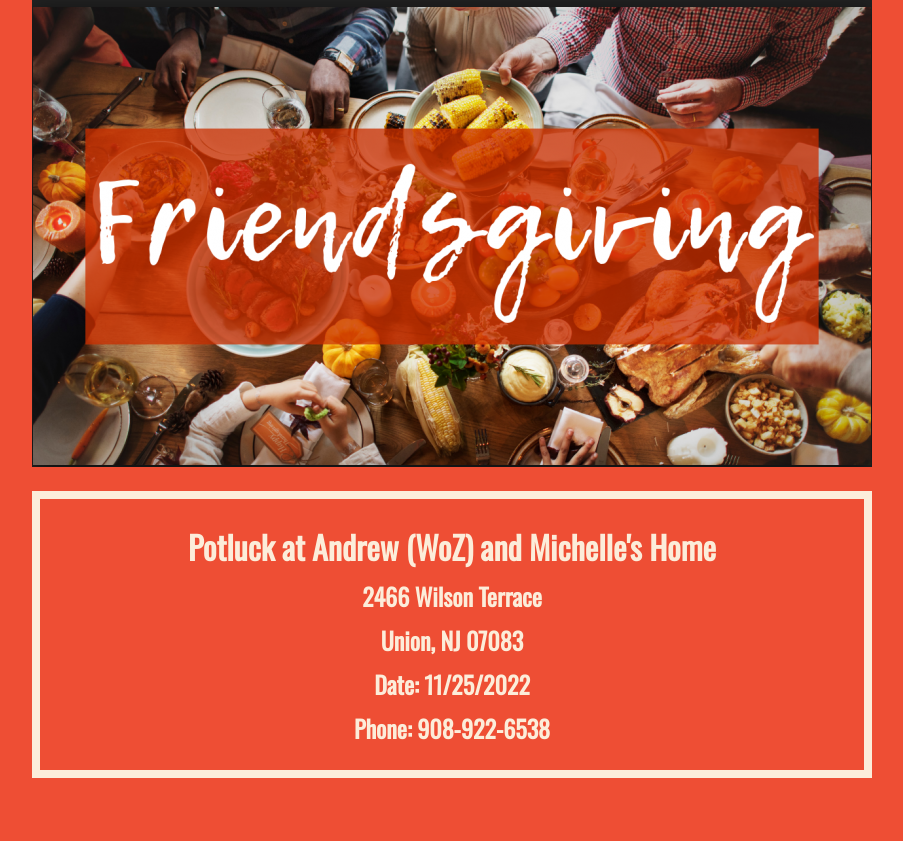
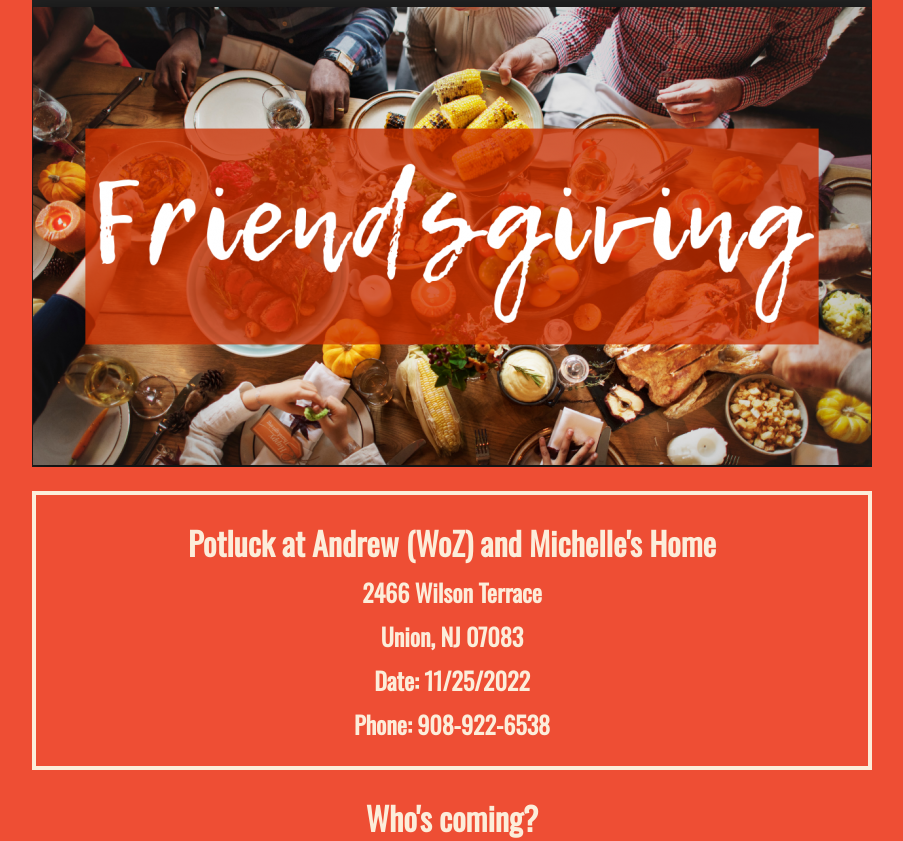
Before and after one commit to WarriorofZarona/event-manager, a React (Create React App) app in the folder client/: page / in a window 1280 px wide. Shown: the whole page, without its empty margins (188-1091 px from the left). Before the commit the page ends 800 px from the top, so only its background shows below. Built offline with nearby package versions, Linux system fonts and the light colour scheme.

Commit message:
chore: imported Header and Subheader components, removed css from style.css

```diff
--- a/client/src/pages/Home/Home.js
+++ b/client/src/pages/Home/Home.js
@@ -1,6 +1,8 @@
 import React from "react";
+import { Header } from "../../components/Header";
+import { Subheader } from "../../components/Subheader";
+import dayjs from "dayjs";
 import "./style.css";
-import dayjs from "dayjs";
 
 export const Home = () => {
   const event = {
@@ -17,13 +19,20 @@ export const Home = () => {
 
   return (
     <div className="main">
-      <img className="banner" src="./assets/img/banner.png" />
+      <img
+        className="banner"
+        src="./assets/img/banner.png"
+        alt="Friendsgiving"
+      />
       <div className="info">
-        <h1>{event.name}</h1>
-        <h2>{event.address}</h2>
-        <h2>{`${event.city}, ${event.state} ${event.zipcode}`}</h2>
-        <h2>Date: {formattedDate}</h2>
-        <h2>Phone: {event.phone}</h2>
+        <Header style={{textAlign: 'center'}}>{event.name}</Header>
+        <Subheader>{event.address}</Subheader>
+        <Subheader>{`${event.city}, ${event.state} ${event.zipcode}`}</Subheader>
+        <Subheader>Date: {formattedDate}</Subheader>
+        <Subheader>Phone: {event.phone}</Subheader>
+      </div>
+      <div className="attending">
+        <Header>Who's coming?</Header>
       </div>
     </div>
   );
--- a/client/src/pages/Home/style.css
+++ b/client/src/pages/Home/style.css
@@ -4,16 +4,10 @@
 }
 
 * {
-    padding: 0 48px;
+    padding: 0 8px;
     background: var(--secondary-color);
     color: var(--primary-color);
     font-family: 'Oswald', sans-serif;
-}
-
-h1,
-h2 {
-    padding: 0;
-    margin: 0;
 }
 
 .main,
@@ -28,9 +22,16 @@ h2 {
     gap: 24px;
 }
 
+.banner {
+   max-width: 100%;
+   height: auto;
+}
+
 .info {
-    width: 824px;
-    border: 8px solid var(--primary-color);
+    width: 100%;
+    max-width: 816px;
+    height: auto;
+    border: 4px solid var(--primary-color);
     gap: 8px;
-    padding: 24px 0px;
+    padding: 24px 8px;
 }
```
